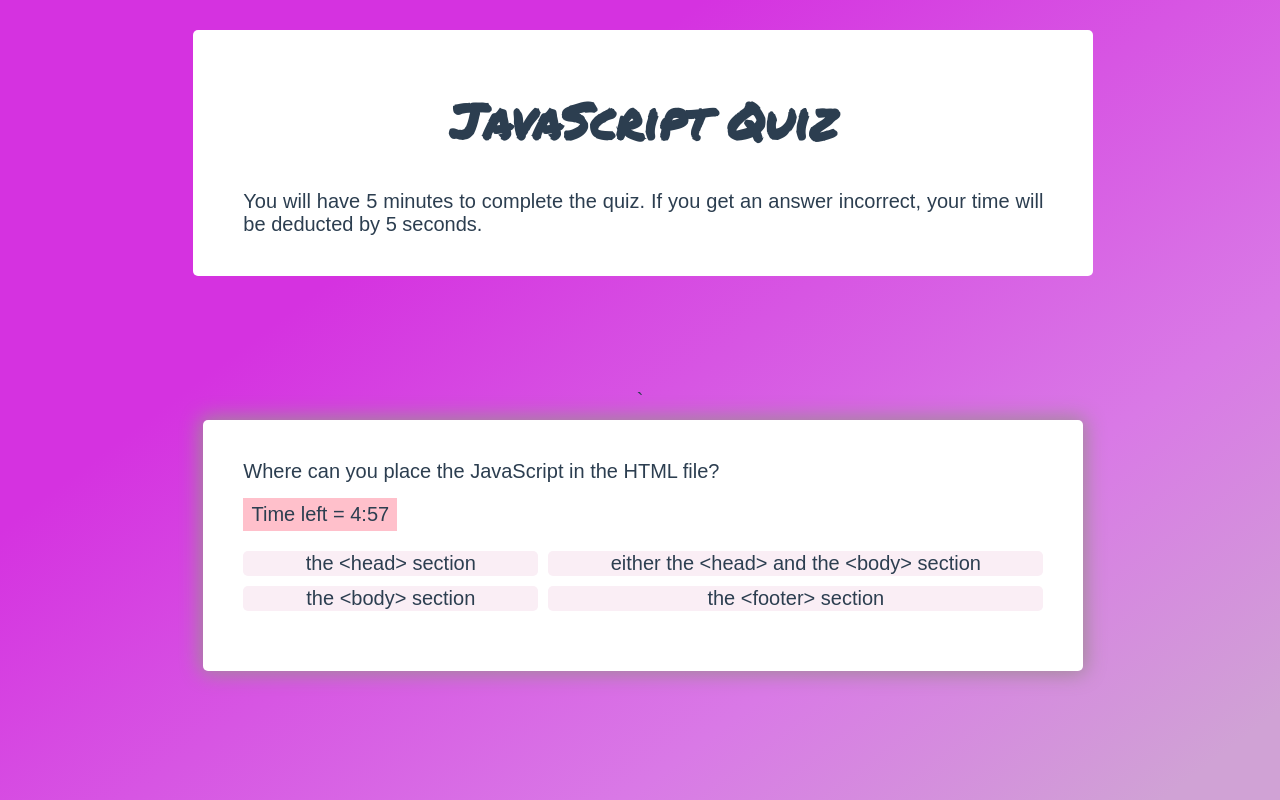
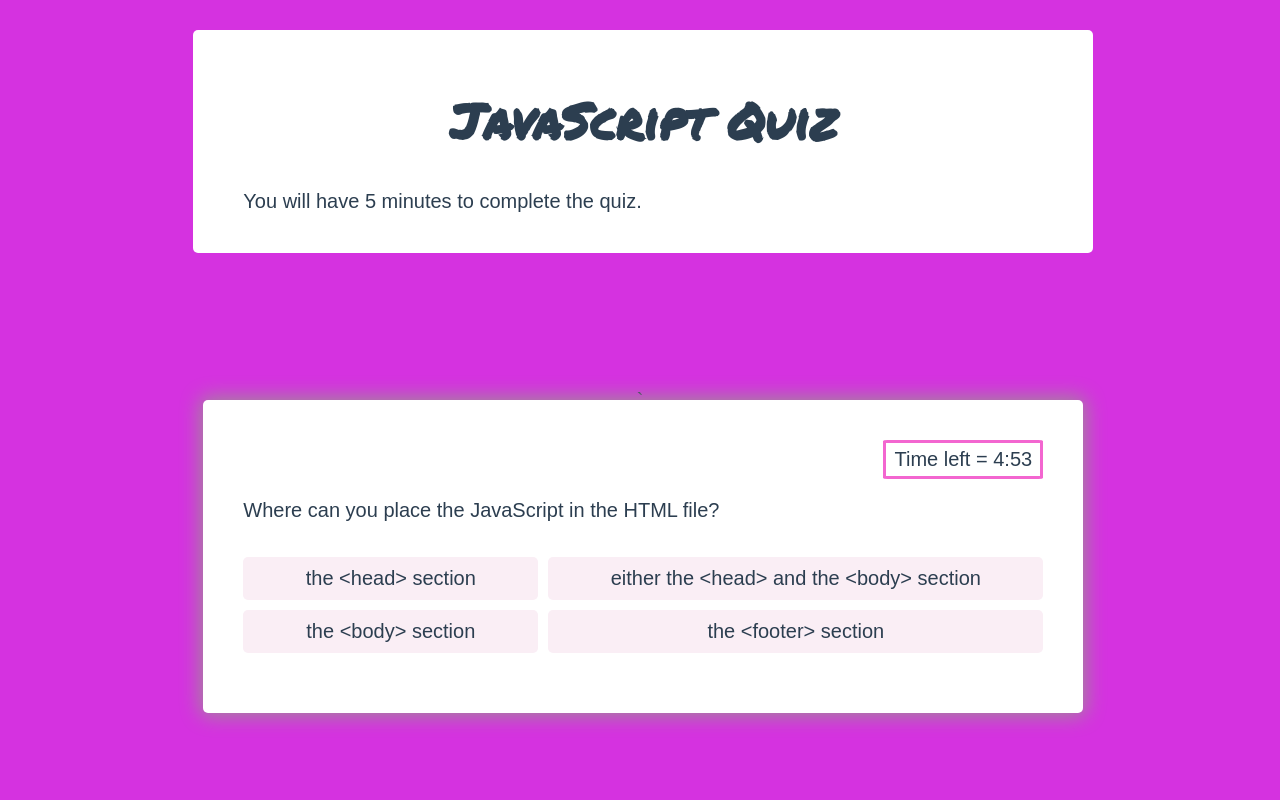
Before and after one commit to lvgraham/Code_Quiz, a plain HTML site: page index.html in a window 1280 px wide. Both pictures are taken after a click on the button "Start". Drawn offline with Linux system fonts and the light colour scheme; a web font is replaced by a local one.

Commit message:
updating timer function

```diff
--- a/index.html
+++ b/index.html
@@ -15,7 +15,7 @@
         <div class="header">
             <h1>JavaScript Quiz</h1>
             <p>
-                You will have 5 minutes to complete the quiz. If you get an answer incorrect, your time will be deducted by 5 seconds.
+                You will have 5 minutes to complete the quiz.
             </p>
         </div>
 
@@ -23,12 +23,14 @@
             <!-- box where question & answers will display -->
             <div id="question-container" class="hide">
 
+                <!--timer section-->
+                <div class='timer-container'>
+                    <div class='timer'>Time left = <span id="timer"></span></div>
+                </div>
+
                 <!--question section-->
                 <div id="question">Question</div>
-                <!--timer section-->
-                <div class='timer'>
-                    <div>Time left = <span id="timer"></span></div>
-                </div>
+
                 <!--answer section-->
                 <div id="answer-buttons" class="btn-grid">
                     <button class="btn">Answer 1</button>
@@ -43,10 +45,11 @@
                 <button id="start-btn" class="start-btn btn">Start</button>
                 <button id="next-btn" class="next-btn btn hide">Next</button>
                 <button id="results-btn" class="results-btn btn hide">GET RESULTS</button>
+                <button id="restart-btn" class="results-btn btn hide">Restart Quiz</button>
             </div>
 
             <!--results-->
-            <div id = results class="results hide">You got <span id="numOfCorrect"></span> out of <span id=numOfQuestions></span></div>
+            <div id = results class="results hide">You got <span id="numOfCorrect"></span> out of <span id=numOfQuestions></span> correct!</div>
         </div>
     </div>
 
--- a/quiz.js
+++ b/quiz.js
@@ -1,9 +1,13 @@
 const startButton = document.getElementById('start-btn');
+const restartButton = document.getElementById('restart-btn')
 const nextButton = document.getElementById('next-btn');
 const resultsButton = document.getElementById('results-btn');
 const questionContainerElement = document.getElementById('question-container');
 const questionElement = document.getElementById('question');
 const answerButtonsElement = document.getElementById('answer-buttons');
+
+//timer
+const timer = document.getElementById('timer');
 
 // results div
 const playerResults = document.getElementById('results');
@@ -13,46 +17,54 @@ const numOfQuestions = document.getElementById('numOfQuestions');
 let shuffledQuestions, currentQuestionIndex;
 let score = 0;
 
+//starts the game
 startButton.addEventListener('click', startGame);
+
+//moves to next question
 nextButton.addEventListener('click', () => {
     currentQuestionIndex++
     setNextQuestion();
 });
 
+//shows you your results
 resultsButton.addEventListener('click', function showResults(){
     numOfQuestions.innerHTML = questions.length;
     playerScore.innerHTML = score;
     playerResults.classList.remove('hide');
+    resultsButton.classList.add('hide');
+    restartButton.classList.remove('hide')
+    questionContainerElement.classList.add('hide');
+});
+
+//restart game
+restartButton.addEventListener('click', function restartGame() {
+    restartButton.classList.add('hide');
+    playerResults.classList.add('hide');
+    startGame();
 });
 
 //timer functions
-document.getElementById('timer').innerHTML =
-  005 + ":" + 00;
+setInterval(startTimer, 1000)
+const startingMinutes = 5;
+let time = startingMinutes * 60
 
 function startTimer() {
-  var presentTime = document.getElementById('timer').innerHTML;
-  var timeArray = presentTime.split(/[:]+/);
-  var m = timeArray[0];
-  var s = checkSecond((timeArray[1] - 1));
-  if(s==59){m=m-1}
-  if(m<0){
-    numOfQuestions.innerHTML = questions.length;
-    playerScore.innerHTML = score;
-    playerResults.classList.remove('hide');
-    m = 0;
-    s = 0;
+    let minutes = Math.floor(time/60);
+    let seconds = time % 60;
+
+    seconds = seconds < 10 ? '0' + seconds : seconds;
+    timer.innerHTML =  `${minutes}:${seconds}`;
+
+    time--;
+
+    if(time <= 0) {
+        clearInterval(time = 0)
+        numOfQuestions.innerHTML = questions.length;
+        playerScore.innerHTML = score;
+        playerResults.classList.remove('hide');
+        restartButton.classList.remove('hide');
+        questionContainerElement.classList.add('hide');
     }
-
-  document.getElementById('timer').innerHTML =
-    m + ":" + s;
-  console.log(m)
- setTimeout(startTimer, 1000);
-}
-
-function checkSecond(sec) {
-  if (sec < 10 && sec >= 0) {sec = "0" + sec}; // add zero in front of numbers < 10
-  if (sec < 0) {sec = "59"};
-  return sec;
 }
 
 //start quiz function
--- a/style.css
+++ b/style.css
@@ -10,17 +10,14 @@ body {
     display: flex;
     justify-content: center;
     align-items: center;
-    width: 100vw;
     height: 100vh;
-
-    /* background: rgb(213,50,224); */
-    background: linear-gradient(143deg, rgba(213,50,224,1) 30%, rgba(217,121,230,1) 72%, rgba(208,162,213,1) 95%);
+    background: rgba(213,50,224,1);
 }
 
 .container{
     display: flex;
     justify-content: center;
-
+    align-content: space-around;
 }
 
 .header{
@@ -49,7 +46,7 @@ h1{
     background-color: white;
     border-radius: 5px;
     padding: 40px;
-    margin-top: 20px;
+    margin-bottom: 20px;
     box-shadow: 0 0 20px 3px #A08B97;
 }
 
@@ -57,8 +54,15 @@ h1{
     padding-bottom: 15px;
 }
 
+.timer-container{
+    display: flex;
+    justify-content: flex-end;
+    margin-bottom: 20px;
+}
+
 .timer{
-    background-color: pink;
+    border: solid 3px rgb(243, 102, 208);
+    border-radius: 3%;
     width: 18%;
     text-align: center;
     padding: 5px;
@@ -75,6 +79,7 @@ h1{
      background-color: #FAEEF5;
      border-radius: 5px;
      border: none;
+     padding: 10px;
 }
 
 .btn:hover{
@@ -105,6 +110,6 @@ h1{
 .results {
     text-align: center;
     padding: 20px;
-    border: 2px solid palevioletred;
+    border: 2px solid rgba(213,50,224,1);
     margin: 20px;
 }
```
